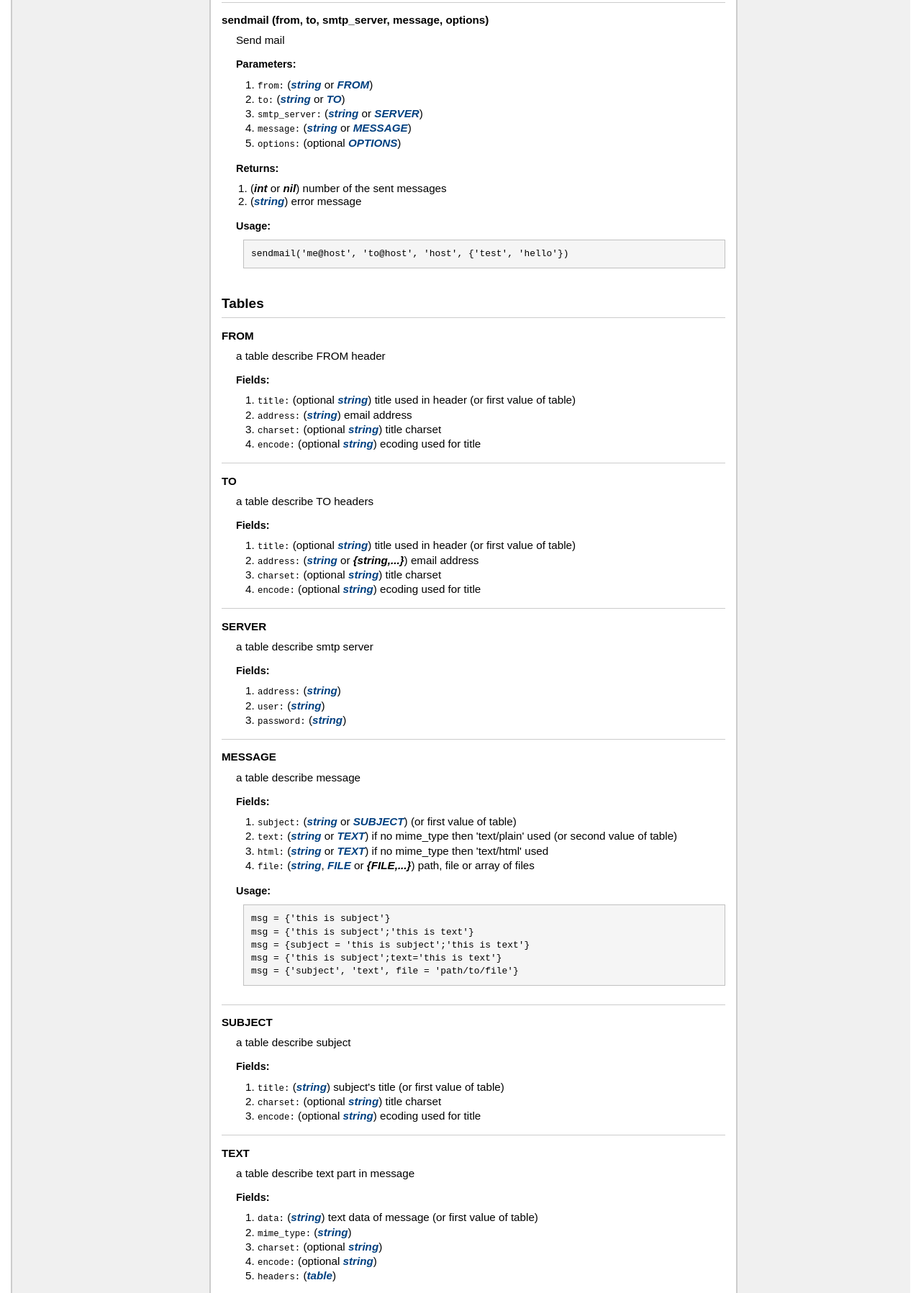
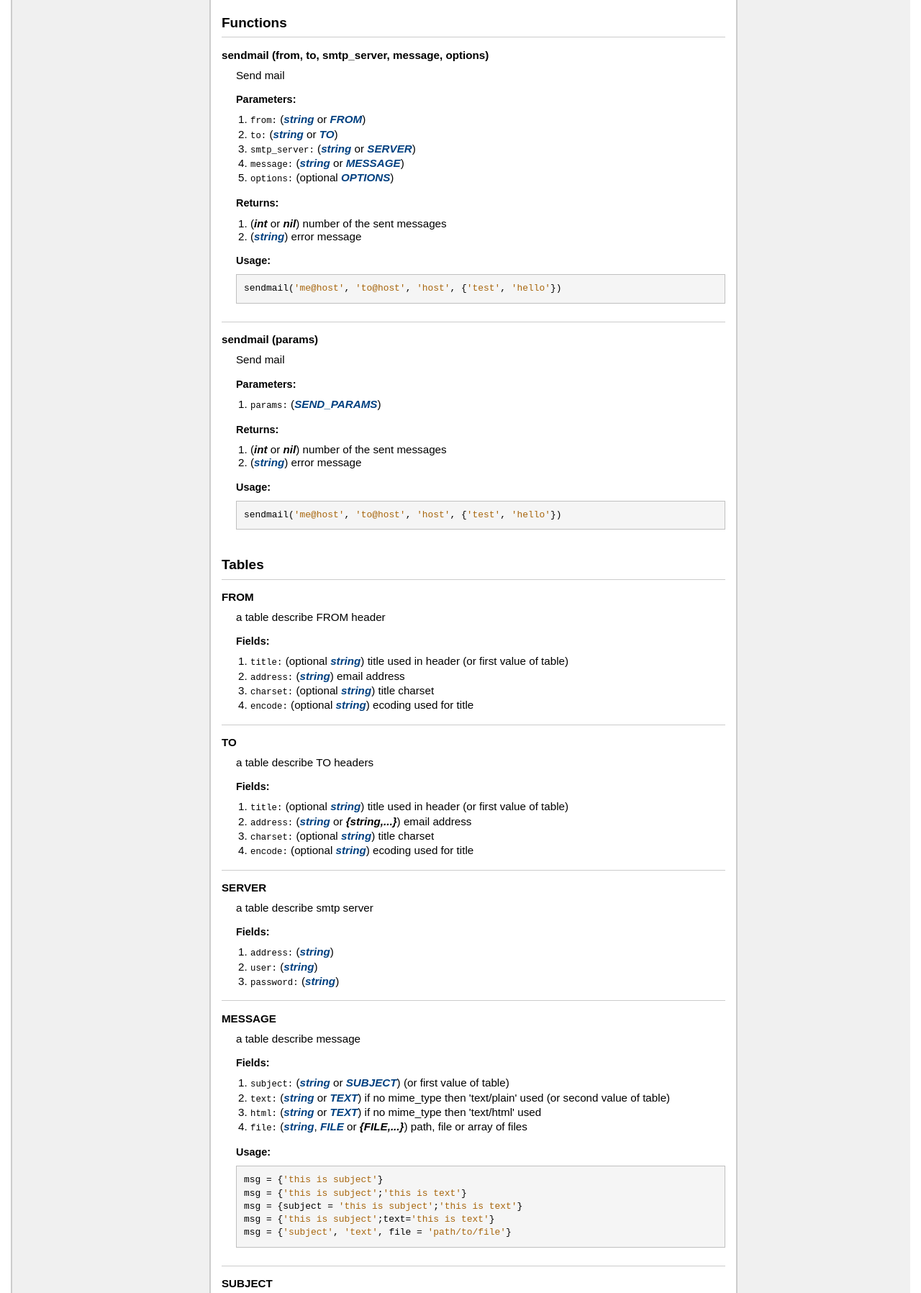
Before and after one commit to moteus/lua-sendmail, a plain HTML site: page docs/index.html in a window 1280 px wide. Shown: the part 538-2335 px from the top of the page at 72% size. Drawn offline with Linux system fonts and the light colour scheme.

Commit message:
sendmail can retrieve all parameters in single table.

```diff
--- a/docs/index.html
+++ b/docs/index.html
@@ -1,7 +1,7 @@
 <!DOCTYPE html PUBLIC "-//W3C//DTD XHTML 1.0 Strict//EN"
    "http://www.w3.org/TR/xhtml1/DTD/xhtml1-strict.dtd">
 <html>
-<meta http-equiv="Content-Type" content="text/html; charset=windows-1251"/>
+<meta http-equiv="Content-Type" content="text/html; charset=UTF-8"/>
 <head>
     <title>Reference</title>
     <link rel="stylesheet" href="ldoc.css" type="text/css" />
@@ -46,18 +46,18 @@
 
 <h1>Module <code>sendmail</code></h1>
 
-<p>
-
-</p>
-<p>
-
-</p>
+<p></p>
+<p></p>
 
 
 <h2><a href="#Functions">Functions</a></h2>
 <table class="function_list">
 	<tr>
 	<td class="name" nowrap><a href="#sendmail">sendmail&nbsp;(from, to, smtp_server, message, options)</a></td>
+	<td class="summary">Send mail</td>
+	</tr>
+	<tr>
+	<td class="name" nowrap><a href="#sendmail">sendmail&nbsp;(params)</a></td>
 	<td class="summary">Send mail</td>
 	</tr>
 </table>
@@ -96,6 +96,10 @@
 	<td class="name" nowrap><a href="#OPTIONS">OPTIONS</a></td>
 	<td class="summary">a table describe sendmail options</td>
 	</tr>
+	<tr>
+	<td class="name" nowrap><a href="#SEND_PARAMS">SEND_PARAMS</a></td>
+	<td class="summary">Send mail params as single table</td>
+	</tr>
 </table>
 <h2><a href="#Fields">Fields</a></h2>
 <table class="function_list">
@@ -114,7 +118,6 @@
 
 
     <h2><a name="Functions"></a>Functions</h2>
-
     <dl class="function">
     <dt>
     <a name = "sendmail"></a>
@@ -127,28 +130,18 @@
     <ul>
         <li><span class="parameter">from</span>
             <span class="types"><a class="type" href="http://www.lua.org/manual/5.1/manual.html#5.4">string</a> or <a class="type" href="index.html#FROM">FROM</a></span>
-
-
         </li>
         <li><span class="parameter">to</span>
             <span class="types"><a class="type" href="http://www.lua.org/manual/5.1/manual.html#5.4">string</a> or <a class="type" href="index.html#TO">TO</a></span>
-
-
         </li>
         <li><span class="parameter">smtp_server</span>
             <span class="types"><a class="type" href="http://www.lua.org/manual/5.1/manual.html#5.4">string</a> or <a class="type" href="index.html#SERVER">SERVER</a></span>
-
-
         </li>
         <li><span class="parameter">message</span>
             <span class="types"><a class="type" href="http://www.lua.org/manual/5.1/manual.html#5.4">string</a> or <a class="type" href="index.html#MESSAGE">MESSAGE</a></span>
-
-
         </li>
         <li><span class="parameter">options</span>
             <span class="types">optional <a class="type" href="index.html#OPTIONS">OPTIONS</a></span>
-
-
         </li>
     </ul>
 
@@ -166,13 +159,44 @@
 
     <h3>Usage:</h3>
     <ul>
-        <pre class="example">sendmail(&apos;me@host&apos;, &apos;to@host&apos;, &apos;host&apos;, {&apos;test&apos;, &apos;hello&apos;})</pre>
+        <pre class="example">sendmail(<span class="string">'me@host'</span>, <span class="string">'to@host'</span>, <span class="string">'host'</span>, {<span class="string">'test'</span>, <span class="string">'hello'</span>})</pre>
+    </ul>
+
+</dd>
+    <dt>
+    <a name = "sendmail"></a>
+    <strong>sendmail&nbsp;(params)</strong>
+    </dt>
+    <dd>
+    Send mail
+
+    <h3>Parameters:</h3>
+    <ul>
+        <li><span class="parameter">params</span>
+            <span class="types"><a class="type" href="index.html#SEND_PARAMS">SEND_PARAMS</a></span>
+        </li>
+    </ul>
+
+    <h3>Returns:</h3>
+    <ol>
+        <li>
+          <span class="types"><span class="type">int</span> or <span class="type">nil</span></span>
+        number of the sent messages</li>
+        <li>
+          <span class="types"><a class="type" href="http://www.lua.org/manual/5.1/manual.html#5.4">string</a></span>
+        error message</li>
+    </ol>
+
+
+
+    <h3>Usage:</h3>
+    <ul>
+        <pre class="example">sendmail(<span class="string">'me@host'</span>, <span class="string">'to@host'</span>, <span class="string">'host'</span>, {<span class="string">'test'</span>, <span class="string">'hello'</span>})</pre>
     </ul>
 
 </dd>
 </dl>
     <h2><a name="Tables"></a>Tables</h2>
-
     <dl class="function">
     <dt>
     <a name = "FROM"></a>
@@ -241,18 +265,12 @@
     <ul>
         <li><span class="parameter">address</span>
             <span class="types"><a class="type" href="http://www.lua.org/manual/5.1/manual.html#5.4">string</a></span>
-
-
         </li>
         <li><span class="parameter">user</span>
             <span class="types"><a class="type" href="http://www.lua.org/manual/5.1/manual.html#5.4">string</a></span>
-
-
         </li>
         <li><span class="parameter">password</span>
             <span class="types"><a class="type" href="http://www.lua.org/manual/5.1/manual.html#5.4">string</a></span>
-
-
         </li>
     </ul>
 
@@ -289,11 +307,12 @@
 
     <h3>Usage:</h3>
     <ul>
-        <pre class="example">msg = {&apos;this is subject&apos;}
-msg = {&apos;this is subject&apos;;&apos;this is text&apos;}
-msg = {subject = &apos;this is subject&apos;;&apos;this is text&apos;}
-msg = {&apos;this is subject&apos;;text=&apos;this is text&apos;}
-msg = {&apos;subject&apos;, &apos;text&apos;, file = &apos;path/to/file&apos;}</pre>
+        <pre class="example">
+msg = {<span class="string">'this is subject'</span>}
+msg = {<span class="string">'this is subject'</span>;<span class="string">'this is text'</span>}
+msg = {subject = <span class="string">'this is subject'</span>;<span class="string">'this is text'</span>}
+msg = {<span class="string">'this is subject'</span>;text=<span class="string">'this is text'</span>}
+msg = {<span class="string">'subject'</span>, <span class="string">'text'</span>, file = <span class="string">'path/to/file'</span>}</pre>
     </ul>
 
 </dd>
@@ -336,23 +355,15 @@ msg = {&apos;subject&apos;, &apos;text&apos;, file = &apos;path/to/file&apos;}</
          text data of message  (or first value of table)</li>
         <li><span class="parameter">mime_type</span>
             <span class="types"><a class="type" href="http://www.lua.org/manual/5.1/manual.html#5.4">string</a></span>
-
-
         </li>
         <li><span class="parameter">charset</span>
             <span class="types">optional <a class="type" href="http://www.lua.org/manual/5.1/manual.html#5.4">string</a></span>
-
-
         </li>
         <li><span class="parameter">encode</span>
             <span class="types">optional <a class="type" href="http://www.lua.org/manual/5.1/manual.html#5.4">string</a></span>
-
-
         </li>
         <li><span class="parameter">headers</span>
             <span class="types"><a class="type" href="http://www.lua.org/manual/5.1/manual.html#5.5">table</a></span>
-
-
         </li>
     </ul>
 
@@ -386,13 +397,9 @@ msg = {&apos;subject&apos;, &apos;text&apos;, file = &apos;path/to/file&apos;}</
          opened file handle (io.open in binary mode)</li>
         <li><span class="parameter">charset</span>
             <span class="types">optional <a class="type" href="http://www.lua.org/manual/5.1/manual.html#5.4">string</a></span>
-
-
         </li>
         <li><span class="parameter">encode</span>
             <span class="types">optional <a class="type" href="http://www.lua.org/manual/5.1/manual.html#5.4">string</a></span>
-
-
         </li>
         <li><span class="parameter">mime_type</span>
             <span class="types">optional <a class="type" href="http://www.lua.org/manual/5.1/manual.html#5.4">string</a></span>
@@ -402,8 +409,6 @@ msg = {&apos;subject&apos;, &apos;text&apos;, file = &apos;path/to/file&apos;}</
          Default 'attachment'</li>
         <li><span class="parameter">headers</span>
             <span class="types">optional <a class="type" href="http://www.lua.org/manual/5.1/manual.html#5.5">table</a></span>
-
-
         </li>
     </ul>
 
@@ -423,8 +428,37 @@ msg = {&apos;subject&apos;, &apos;text&apos;, file = &apos;path/to/file&apos;}</
     <ul>
         <li><span class="parameter">confirm_sending</span>
             <span class="types"><span class="type">boolean</span></span>
+        </li>
+    </ul>
 
 
+
+
+
+</dd>
+    <dt>
+    <a name = "SEND_PARAMS"></a>
+    <strong>SEND_PARAMS</strong>
+    </dt>
+    <dd>
+    Send mail params as single table
+
+    <h3>Fields:</h3>
+    <ul>
+        <li><span class="parameter">from</span>
+            <span class="types"><a class="type" href="http://www.lua.org/manual/5.1/manual.html#5.4">string</a> or <a class="type" href="index.html#FROM">FROM</a></span>
+        </li>
+        <li><span class="parameter">to</span>
+            <span class="types"><a class="type" href="http://www.lua.org/manual/5.1/manual.html#5.4">string</a> or <a class="type" href="index.html#TO">TO</a></span>
+        </li>
+        <li><span class="parameter">server</span>
+            <span class="types"><a class="type" href="http://www.lua.org/manual/5.1/manual.html#5.4">string</a> or <a class="type" href="index.html#SERVER">SERVER</a></span>
+        </li>
+        <li><span class="parameter">message</span>
+            <span class="types"><a class="type" href="http://www.lua.org/manual/5.1/manual.html#5.4">string</a> or <a class="type" href="index.html#MESSAGE">MESSAGE</a></span>
+        </li>
+        <li><span class="parameter">options</span>
+            <span class="types">optional <a class="type" href="index.html#OPTIONS">OPTIONS</a></span>
         </li>
     </ul>
 
@@ -435,7 +469,6 @@ msg = {&apos;subject&apos;, &apos;text&apos;, file = &apos;path/to/file&apos;}</
 </dd>
 </dl>
     <h2><a name="Fields"></a>Fields</h2>
-
     <dl class="function">
     <dt>
     <a name = "DEFAULT_CHARSET"></a>
--- a/docs/ldoc.css
+++ b/docs/ldoc.css
@@ -80,7 +80,7 @@ span.types:after { content:")"; }
 
 body, p, td, th { font-size: .95em; line-height: 1.2em;}
 
-p, ul { margin: 10px 0 0 10px;}
+p, ul { margin: 10px 0 0 0px;}
 
 strong { font-weight: bold;}
 
@@ -282,9 +282,16 @@ ol ol { margin-top: 0px; }
 ul ol { margin-top: 0px; }
 
 /* styles for prettification of source */
-.keyword {font-weight: bold; color: #6666AA; }
-.number  { color: #AA6666; }
-.string  { color: #8888AA; }
-.comment { color: #666600; }
-.prepro { color: #006666; }
-.global { color: #800080; }
+pre .comment { color: #558817; }
+pre .constant { color: #a8660d; }
+pre .escape { color: #844631; }
+pre .keyword { color: #2239a8; font-weight: bold; }
+pre .library { color: #0e7c6b; }
+pre .marker { color: #512b1e; background: #fedc56; font-weight: bold; }
+pre .string { color: #a8660d; }
+pre .number { color: #f8660d; }
+pre .operator { color: #2239a8; font-weight: bold; }
+pre .preprocessor, pre .prepro { color: #a33243; }
+pre .global { color: #800080; }
+pre .prompt { color: #558817; }
+pre .url { color: #272fc2; text-decoration: underline; }
```
Also changed, not shown: 2 other files. Lines whose indentation alone changed are shown as unchanged.
